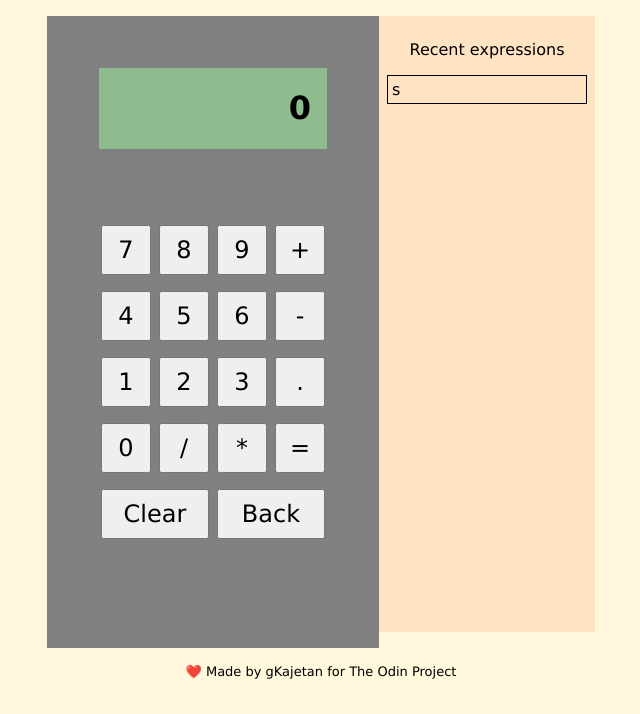
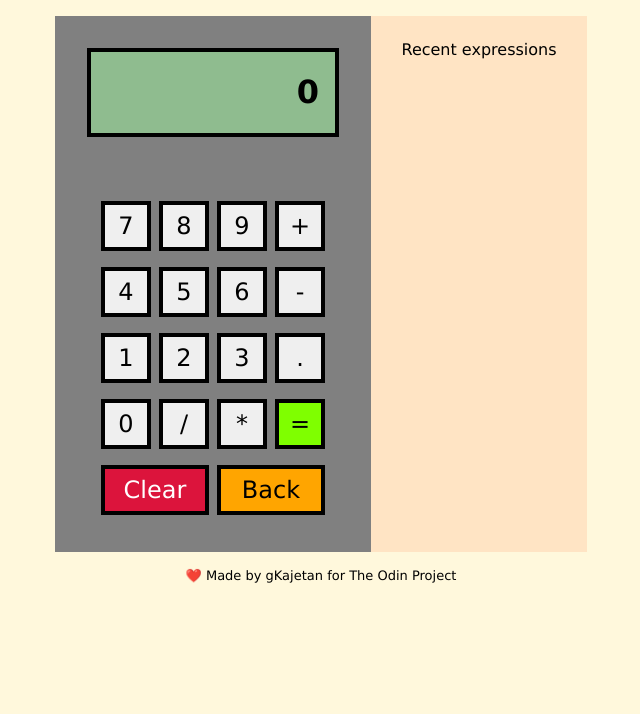
Before and after one commit to gKajetan/odin-calculator, a plain HTML site: page index.html in a window 1280 px wide. Shown: the part 86-800 px from the top of the page, without its empty margins (319-959 px from the left). Drawn offline with Linux system fonts and the light colour scheme.

Commit message:
Visual upgrades

```diff
--- a/index.html
+++ b/index.html
@@ -10,7 +10,7 @@
 </head>
 
 <body>
-    <p class="title">Calculator</p>
+    <p class="title">Simple Calculator</p>
 
     <main>
         <div class="calculatorBody">
@@ -41,11 +41,11 @@
                         <button class="number" onclick="printNumber('0')">0</button>
                         <button class="operator" onclick="printNumber('/')">/</button>
                         <button class="operator" onclick="printNumber('*')">*</button>
-                        <button class="equal" onclick="printNumber('=')">=</button>
+                        <button class="equal" onclick="printNumber('=')" id="equalButton">=</button>
                     </div>
                     <div class="keypadRow">
-                        <button class="clear" onclick="clearScreen()">Clear</button>
-                        <button class="clear" onclick="backspace()">Back</button>
+                        <button class="wideButton" onclick="clearScreen()" id="clearButton">Clear</button>
+                        <button class="wideButton" onclick="backspace()" id="backButton">Back</button>
                     </div>
                 </div>
             </div>
@@ -54,7 +54,6 @@
         <div class="calculatorHistory">
             <p style="text-align: center;">Recent expressions</p>
             <ul id="historyList">
-                <li>s</li>
             </ul>
         </div>
     </main>
--- a/style.css
+++ b/style.css
@@ -22,8 +22,8 @@ main {
 
 .calculatorBody {
     width: 300px;
-    height: 600px;
-    padding: 16px;
+    height: 520px;
+    padding: 8px;
     background-color: grey;
 }
 
@@ -32,8 +32,9 @@ main {
     text-align: right;
     padding: 0px 16px;
     font-size: 16px;
-    margin: 36px;
+    margin: 24px;
     overflow: hidden;
+    border: 4px solid black;
 }
 
 .keypad {
@@ -60,9 +61,28 @@ button {
     font-size: 24px;
     width: 50px;
     height: 50px;
+    border: 4px solid black;
 }
 
-.clear {
+button:hover {
+    background-color: darkkhaki;
+    cursor: pointer;
+}
+
+#equalButton {
+    background-color: chartreuse;
+}
+
+#clearButton {
+    background-color:crimson;
+    color: white;
+}
+
+#backButton {
+    background-color:orange;
+}
+
+.wideButton {
     width:108px;
 }
 
@@ -71,9 +91,10 @@ button {
 
 .calculatorHistory {
     width: 200px;
-    height: 600px;
+    height: 520px;
     padding: 8px;
     background-color:bisque;
+    overflow: hidden;
 }
 
 ul {
```
